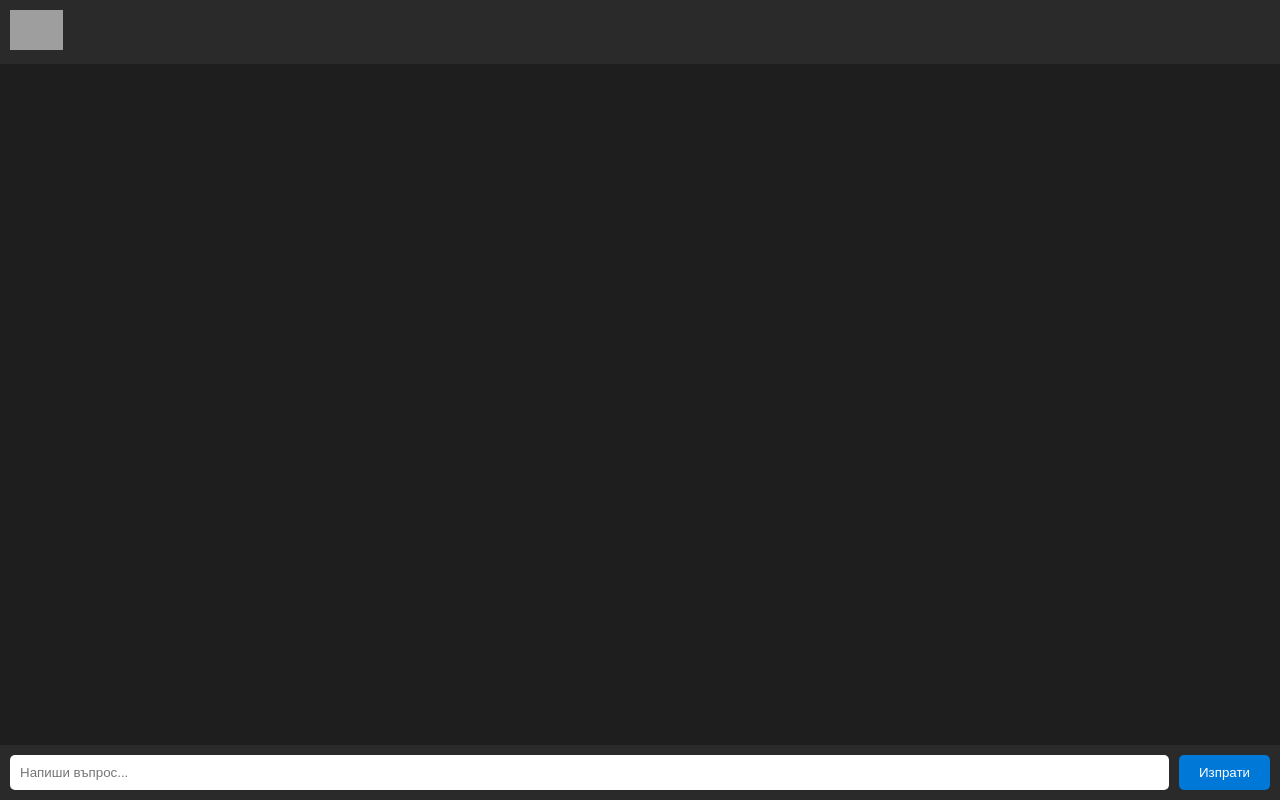
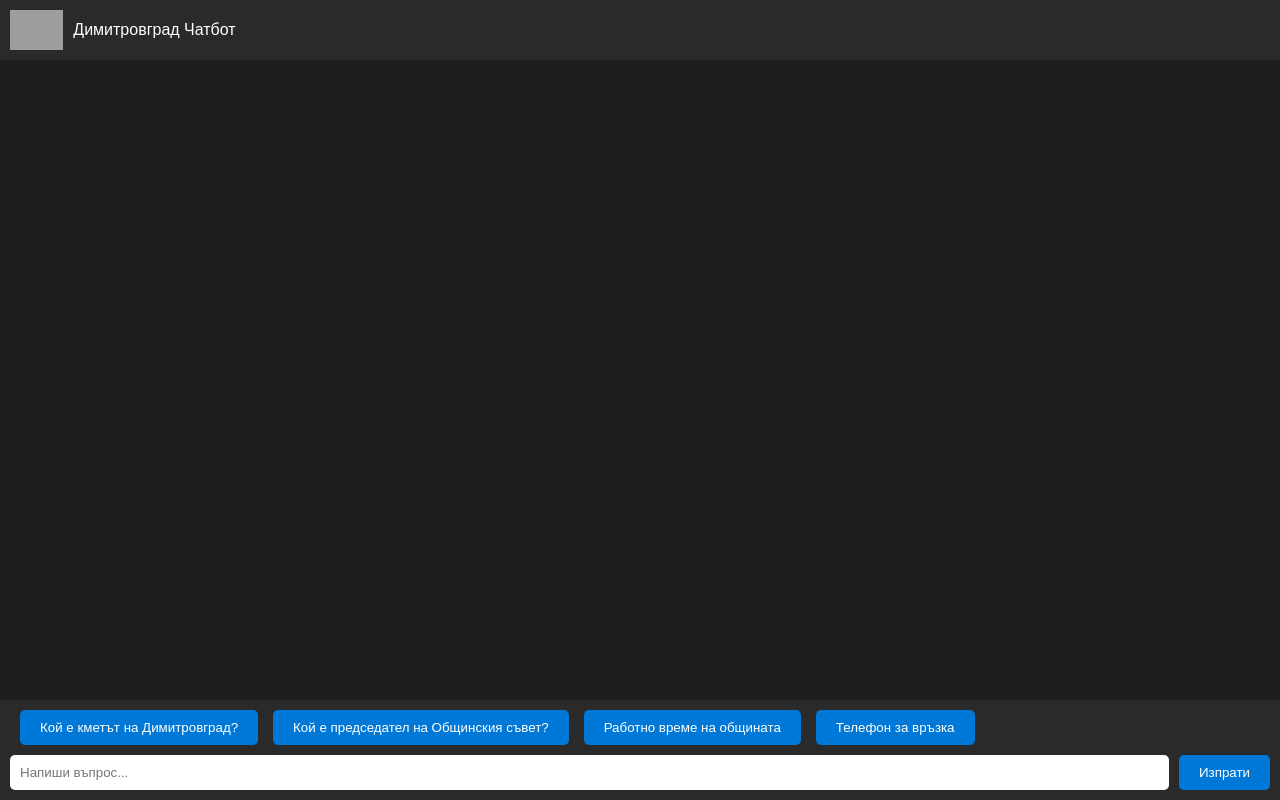
Before and after one commit to Deyan80/dimitrovgrad-chatbot, a Flask app: page / in a window 1280 px wide. Run offline with Flask 3, Linux system fonts and the light colour scheme; grey boxes are pictures that could not be loaded.

Commit message:
Update index.html

```diff
--- a/templates/index.html
+++ b/templates/index.html
@@ -12,6 +12,16 @@
             flex-direction: column;
             height: 100vh;
             margin: 0;
+        }
+        #header {
+            padding: 10px;
+            background:#2a2a2a;
+            display: flex;
+            align-items: center;
+        }
+        #header img {
+            height: 40px;
+            margin-right: 10px;
         }
         #chat {
             flex: 1;
@@ -35,10 +45,37 @@
             background-color: #333333;
             align-self: flex-start;
         }
+        #typing {
+            color: #aaaaaa;
+            font-size: 0.9em;
+            padding: 5px 15px;
+            display: none;
+        }
         #inputForm {
             display: flex;
+            flex-direction: column;
             padding: 10px;
             background-color: #2a2a2a;
+        }
+        #faqButtons {
+            display: flex;
+            flex-wrap: wrap;
+            gap: 5px;
+            margin-bottom: 10px;
+        }
+        #faqButtons button {
+            padding: 6px 12px;
+            border: none;
+            border-radius: 5px;
+            background-color: #444;
+            color: white;
+            cursor: pointer;
+        }
+        #faqButtons button:hover {
+            background-color: #666;
+        }
+        #inputFormRow {
+            display: flex;
         }
         #inputForm input {
             flex: 1;
@@ -64,12 +101,6 @@
             color: #cccccc;
             margin-top: 5px;
         }
-        #typing {
-            color: #aaaaaa;
-            font-size: 0.9em;
-            padding: 5px 15px;
-            display: none;
-        }
         @keyframes fadeIn {
             from {opacity: 0;}
             to {opacity: 1;}
@@ -77,16 +108,25 @@
     </style>
 </head>
 <body>
-    <div style="padding:10px; background:#2a2a2a;">
-        <img src="https://www.dimitrovgrad.bg/images/common/logo.png" height="40" alt="Лого">
+    <div id="header">
+        <img src="https://upload.wikimedia.org/wikipedia/commons/2/29/Coat_of_arms_of_Dimitrovgrad.png" alt="Лого">
+        <span>Димитровград Чатбот</span>
     </div>
 
     <div id="chat"></div>
     <div id="typing">Ботът пише...</div>
 
     <form id="inputForm">
-        <input type="text" id="userInput" placeholder="Напиши въпрос..." autocomplete="off">
-        <button type="submit">Изпрати</button>
+        <div id="faqButtons">
+            <button type="button">Кой е кметът на Димитровград?</button>
+            <button type="button">Кой е председател на Общинския съвет?</button>
+            <button type="button">Работно време на общината</button>
+            <button type="button">Телефон за връзка</button>
+        </div>
+        <div id="inputFormRow">
+            <input type="text" id="userInput" placeholder="Напиши въпрос..." autocomplete="off">
+            <button type="submit">Изпрати</button>
+        </div>
     </form>
 
     <script>
@@ -94,6 +134,7 @@
         const typing = document.getElementById('typing');
         const form = document.getElementById('inputForm');
         const input = document.getElementById('userInput');
+        const faqButtons = document.querySelectorAll('#faqButtons button');
 
         function addMessage(text, sender, isHTML=false) {
             const div = document.createElement('div');
@@ -104,27 +145,22 @@
             chat.scrollTop = chat.scrollHeight;
         }
 
-        form.addEventListener('submit', async (e) => {
-            e.preventDefault();
-            const query = input.value.trim();
-            if (!query) return;
+        async function sendQuery(query) {
             addMessage(query, 'user');
-            input.value = '';
-
             typing.style.display = 'block';
-
             try {
                 const response = await fetch('/search', {
                     method: 'POST',
                     headers: {'Content-Type': 'application/json'},
                     body: JSON.stringify({query})
                 });
-
                 const data = await response.json();
                 typing.style.display = 'none';
 
                 if (data.error) {
                     addMessage(data.error, 'bot');
+                } else if (data.length === 0) {
+                    addMessage("Няма намерена информация.", 'bot');
                 } else {
                     data.forEach(item => {
                         const resultHTML = `
@@ -140,6 +176,21 @@
                 typing.style.display = 'none';
                 addMessage("Грешка при връзката със сървъра.", 'bot');
             }
+        }
+
+        form.addEventListener('submit', (e) => {
+            e.preventDefault();
+            const query = input.value.trim();
+            if (!query) return;
+            input.value = '';
+            sendQuery(query);
+        });
+
+        faqButtons.forEach(btn => {
+            btn.addEventListener('click', () => {
+                const q = btn.textContent;
+                sendQuery(q);
+            });
         });
     </script>
 </body>
```
